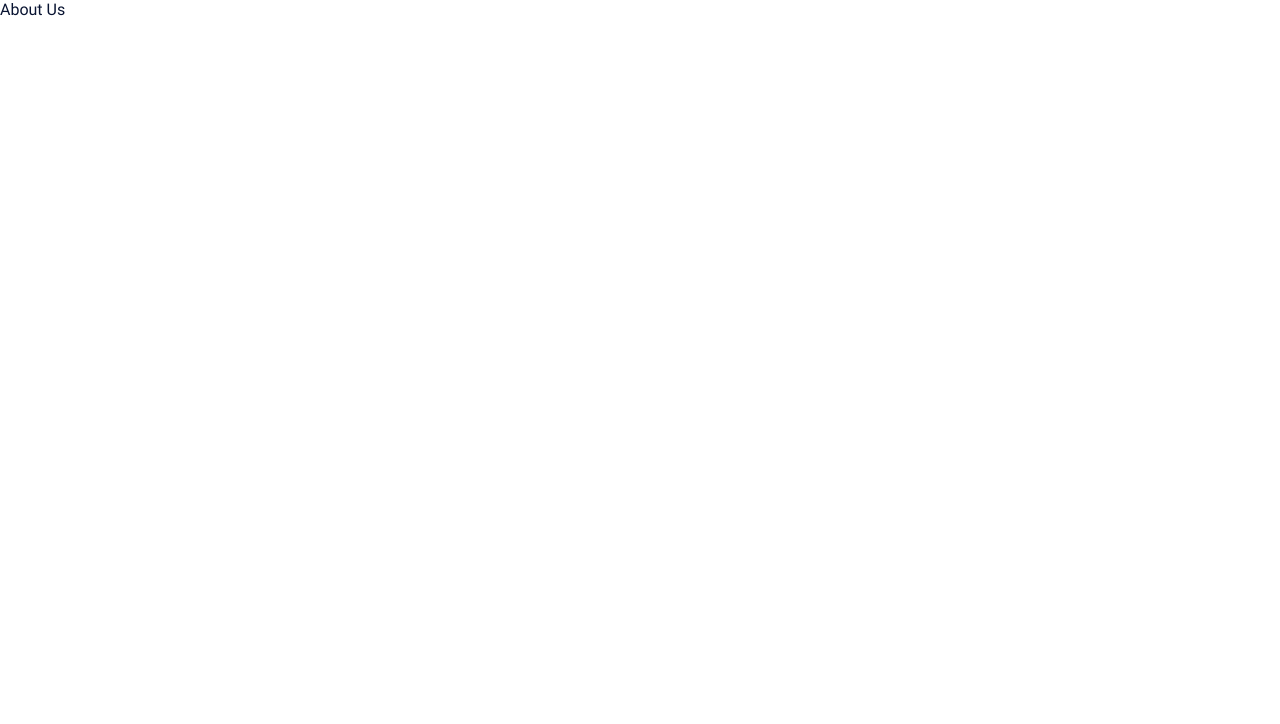
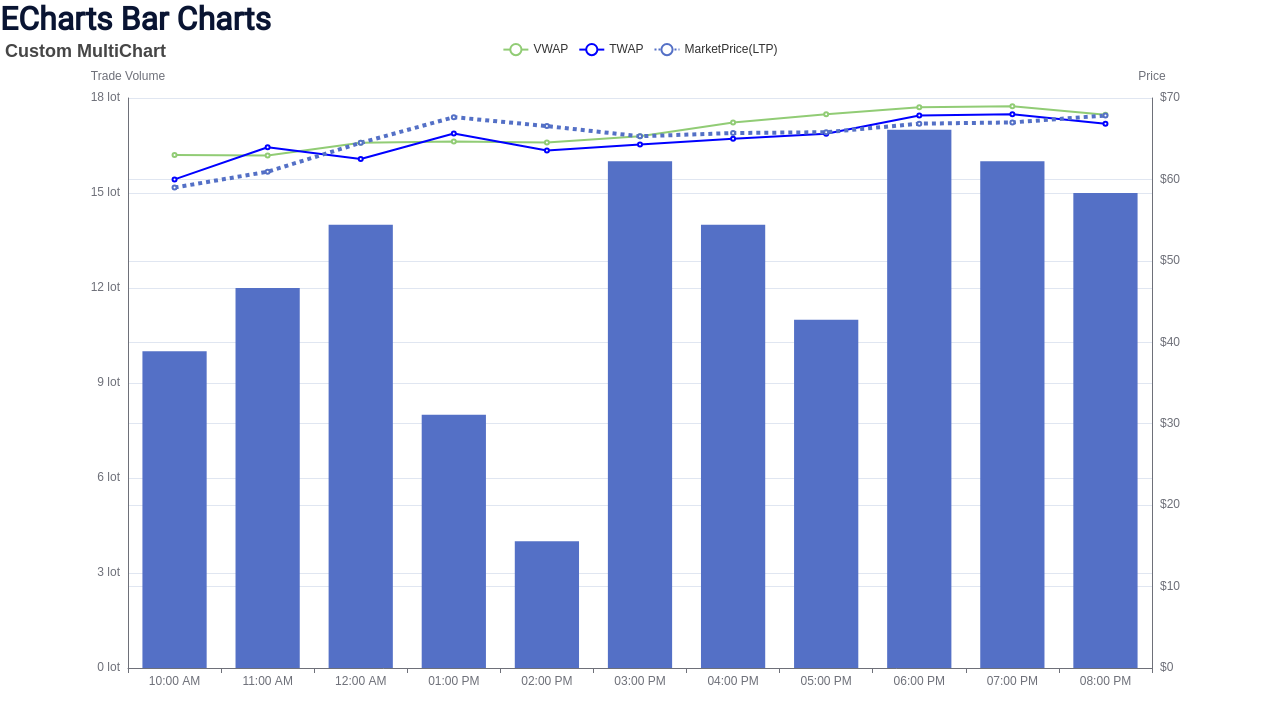
Before and after one commit to ShubhraneelG-ui/omnenestPOC, a React (Vite) app: page / in a window 1280 px wide. Shown: the top 724 px of the page. Built offline with nearby package versions, Linux system fonts and the light colour scheme.

Commit message:
feat/multiGraph | MultiGraph reusable component with story

```diff
--- /dev/null
+++ b/src/components/MultiGraph/IMultiGraph.ts
@@ -0,0 +1,47 @@
+export interface GraphLabelOption {
+  show?: boolean;
+  position?:
+    | 'top'
+    | 'left'
+    | 'right'
+    | 'bottom'
+    | 'inside'
+    | 'insideLeft'
+    | 'insideRight'
+    | 'insideTop'
+    | 'insideBottom'
+    | 'insideTopLeft'
+    | 'insideBottomLeft'
+    | 'insideTopRight'
+    | 'insideBottomRight';
+  distance?: number;
+  align?: 'left' | 'center' | 'right';
+  verticalAlign?: 'top' | 'middle' | 'bottom';
+  rotate?: number;
+  formatter?: string;
+  fontSize?: number;
+  rich?: Record<string, any>;
+}
+export interface LineStyle {
+  color: string;
+  width: number;
+  type: 'dotted' | 'dashed' | 'solid'; // Strict union type
+}
+export interface IMultiGraph {
+  lineData: {
+    name: string;
+    values: number[];
+    color?: string;
+    lineStyle?: LineStyle;
+  }[];
+  barData: {
+    name: string;
+    values: number[];
+    color?: string;
+  }[];
+  categories: string[];
+  title?: string | undefined;
+  labelOption?: GraphLabelOption;
+  showLegend?: boolean;
+  barGap?: number | string;
+}
--- /dev/null
+++ b/src/components/MultiGraph/MultiGraph.tsx
@@ -0,0 +1,120 @@
+import React, { useCallback, useEffect, useMemo, useRef } from 'react';
+import * as echarts from 'echarts';
+import { IMultiGraph } from './IMultiGraph';
+import { debounce } from 'lodash';
+
+const MultiGraph: React.FC<IMultiGraph> = ({
+  lineData,
+  barData,
+  categories,
+  title,
+  labelOption,
+  showLegend = true,
+  barGap = '0',
+}) => {
+  const chartRef = useRef<HTMLDivElement>(null);
+
+  const chartOptions: echarts.EChartsOption = useMemo(() => {
+    return {
+      title: title ? { text: title } : undefined,
+      tooltip: {
+        trigger: 'axis',
+        axisPointer: {
+          type: 'shadow',
+        },
+      },
+      grid: {
+        right: '10%',
+      },
+      legend: showLegend
+        ? {
+            data: lineData.map((item) => item.name),
+          }
+        : undefined,
+      xAxis: [
+        {
+          type: 'category',
+          data: categories,
+        },
+      ],
+      yAxis: [
+        {
+          type: 'value',
+          name: 'Trade Volume',
+          position: 'left',
+          axisLine: {
+            show: true,
+          },
+          axisLabel: {
+            formatter: '{value} lot',
+          },
+        },
+        {
+          type: 'value',
+          name: 'Price',
+          position: 'right',
+          axisLine: {
+            show: true,
+          },
+          axisLabel: {
+            formatter: '${value}',
+          },
+        },
+      ],
+      series: [
+        ...barData.map((item) => ({
+          name: item.name,
+          type: 'bar',
+          data: item.values,
+          emphasis: { focus: 'series' },
+          barGap,
+          itemStyle: item.color ? { color: item.color } : undefined,
+        })),
+        ...lineData.map((item) => ({
+          name: item.name,
+          type: 'line',
+          data: item.values,
+          yAxisIndex: 1,
+          lineStyle: item.lineStyle
+            ? item.lineStyle
+            : { color: item.color, type: 'solid' },
+          itemStyle: item.color ? { color: item.color } : undefined,
+        })),
+      ],
+    };
+  }, [lineData, barData, categories, title, labelOption, showLegend, barGap]);
+
+  const handleResize = useCallback(
+    debounce(() => {
+      const chart = chartRef.current
+        ? echarts.getInstanceByDom(chartRef.current)
+        : null;
+      if (chart) chart.resize();
+    }, 200),
+    [],
+  );
+
+  useEffect(() => {
+    if (!chartRef.current) return;
+
+    let chart = echarts.init(chartRef.current);
+
+    chart.setOption(chartOptions);
+    window.addEventListener('resize', handleResize);
+
+    return () => {
+      window.removeEventListener('resize', handleResize);
+      chart?.dispose();
+    };
+  }, [chartOptions, handleResize]);
+
+  return (
+    <div
+      ref={chartRef}
+      style={{ width: '100%', height: '700px' }}
+      aria-label={title || 'Multi-series graph'}
+    ></div>
+  );
+};
+
+export default MultiGraph;
--- a/src/views/AboutUs/AboutUs.tsx
+++ b/src/views/AboutUs/AboutUs.tsx
@@ -1,3 +1,66 @@
-const AboutUs = () => <>About Us</>;
+import MultiGraph from 'components/MultiGraph/MultiGraph';
+
+const AboutUs = () => {
+  // For multiGraph
+
+  const lineData = [
+    {
+      name: 'VWAP',
+      values: [63, 62.95, 64.5, 64.65, 64.55, 65.3, 67, 68, 68.85, 69, 67.95],
+      color: '#91CC75',
+    },
+    {
+      name: 'TWAP',
+      values: [60, 63.95, 62.5, 65.65, 63.55, 64.3, 65, 65.6, 67.85, 68, 66.85],
+      color: 'blue',
+    },
+    {
+      name: 'MarketPrice(LTP)',
+      values: [
+        59, 60.95, 64.5, 67.65, 66.55, 65.3, 65.7, 65.8, 66.85, 67, 67.85,
+      ],
+      lineStyle: {
+        color: '#5470C6',
+        width: 4,
+        type: 'dotted',
+      },
+    },
+  ];
+  const barData = [
+    {
+      name: 'Volume',
+      values: [10, 12, 14, 8, 4, 16, 14, 11, 17, 16, 15],
+      color: '#5470C6',
+    },
+  ];
+  const multiGraphCategory = [
+    '10:00 AM',
+    '11:00 AM',
+    '12:00 AM',
+    '01:00 PM',
+    '02:00 PM',
+    '03:00 PM',
+    '04:00 PM',
+    '05:00 PM',
+    '06:00 PM',
+    '07:00 PM',
+    '08:00 PM',
+  ];
+
+  return (
+    <div>
+      <h1>ECharts Bar Charts</h1>
+
+      <MultiGraph
+        lineData={lineData}
+        barData={barData}
+        categories={multiGraphCategory}
+        title="Custom MultiChart"
+        showLegend={true}
+        barGap={'0'}
+      />
+    </div>
+  );
+};
 
 export default AboutUs;
```
Also changed, not shown: 1 other file (tests, documents, lock files or other folders).
